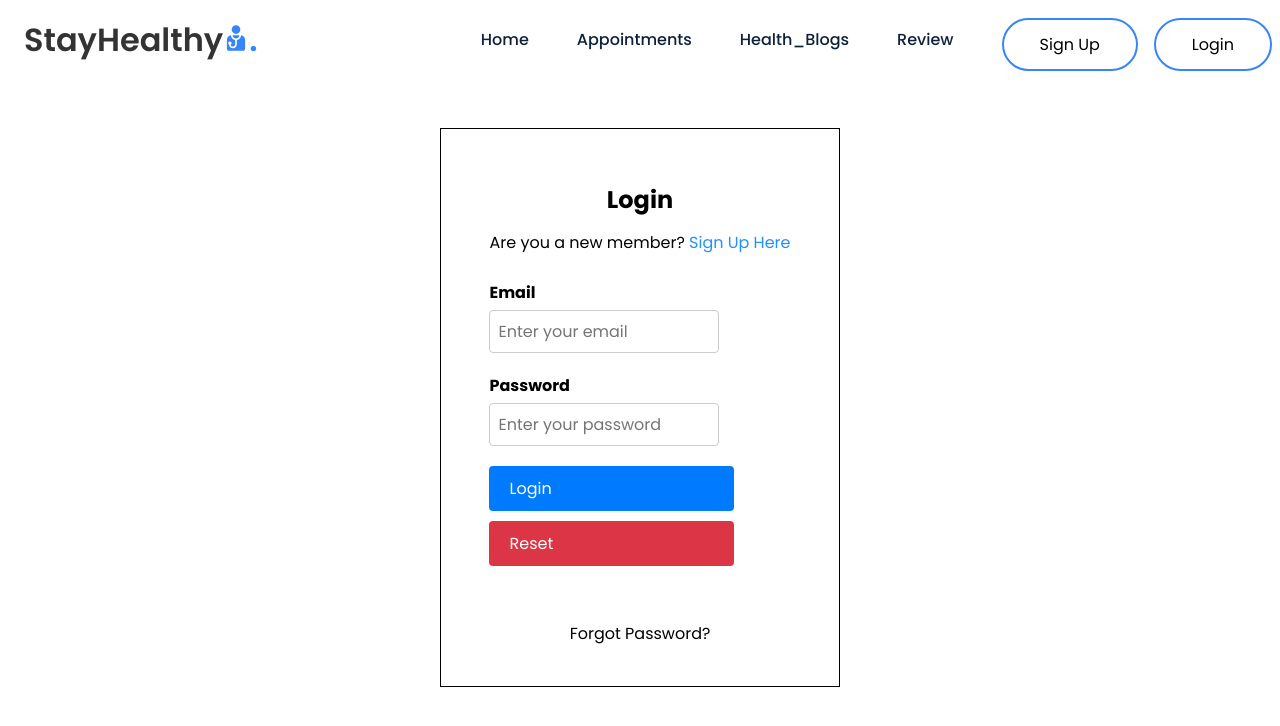
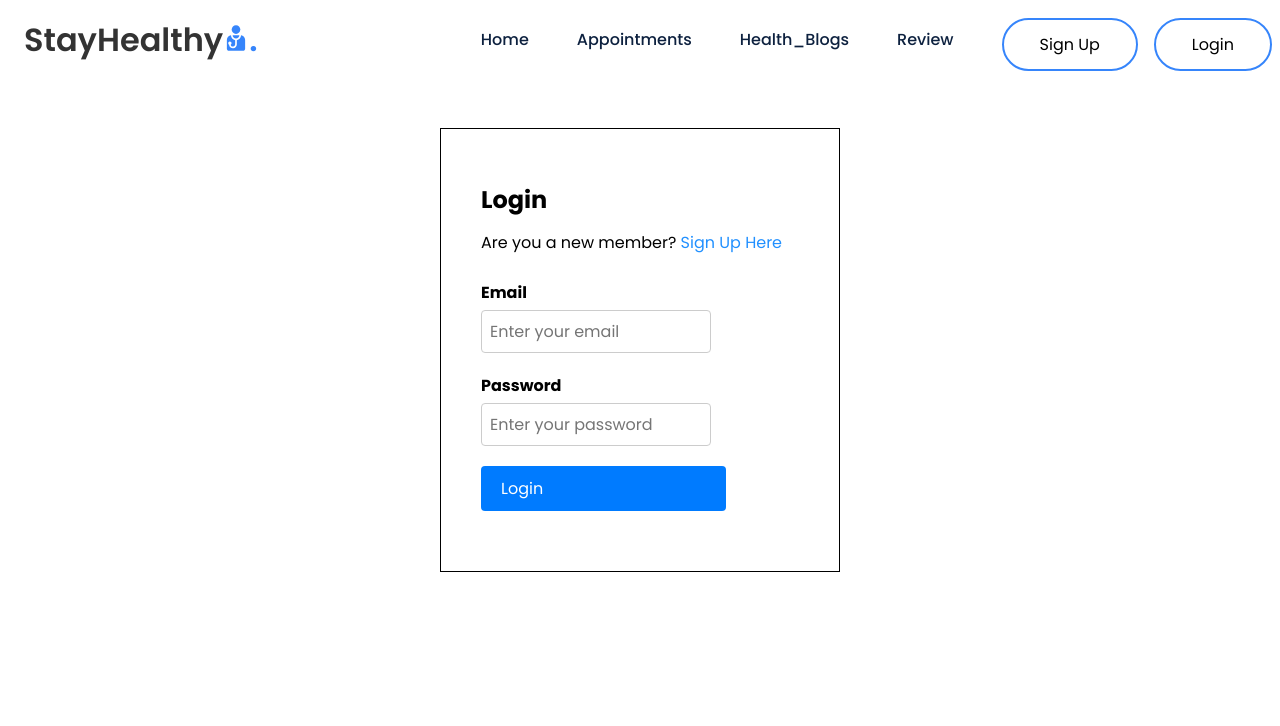
Before and after one commit to ubaidurrahman7/doctor_appoinment_app, a React (Create React App) app: page /login in a window 1280 px wide. Shown: the top 726 px of the page. Built offline with nearby package versions, Linux system fonts and the light colour scheme.

Commit message:
added changes

```diff
--- a/src/components/Login/Login.css
+++ b/src/components/Login/Login.css
@@ -14,6 +14,22 @@
     grid-column: 1 / 4;
     text-align: center;
   }
+  .error-line {
+    height: 2px; /* Adjust the height as needed */
+    background-color: red;
+    position: relative;
+    width: 80%; /* Start with full width */
+    animation: fadeOut 10s linear;
+}
+
+@keyframes fadeOut {
+    0% {
+        width: 80%; /* Start with full width */
+    }
+    80% {
+        width: 0; /* End with no width (disappeared) */
+    }
+}
 
 
   .form-group {
--- a/src/components/Login/Login.js
+++ b/src/components/Login/Login.js
@@ -1,26 +1,120 @@
-import React from 'react'
-import "./Login.css";
-import {Link} from "react-router-dom";
+import React, { useState, useEffect } from 'react';
+import { Link, useNavigate } from 'react-router-dom';
+import { API_URL } from '../../config';
+
 const Login = () => {
+  const [password, setPassword] = useState('');
+  const [email, setEmail] = useState('');
+  const [showError, setShowError] = useState(false);
+  const [errorMessages, setErrorMessages] = useState([]);
+  const [hideErrorTimer, setHideErrorTimer] = useState(null);
+  const navigate = useNavigate();
+
+  useEffect(() => {
+    if (sessionStorage.getItem('auth-token')) {
+      navigate('/');
+    }
+
+    // Clear the timer when the component unmounts
+    return () => {
+      if (hideErrorTimer) {
+        clearTimeout(hideErrorTimer);
+      }
+    };
+  }, [navigate, hideErrorTimer]);
+
+  const login = async (e) => {
+    e.preventDefault();
+
+    const response = await fetch(`${API_URL}/api/auth/login`, {
+      method: 'POST',
+      headers: {
+        'Content-Type': 'application/json',
+      },
+      body: JSON.stringify({
+        email: email,
+        password: password,
+      }),
+    });
+
+    const json = await response.json();
+
+    if (json.authtoken) {
+      sessionStorage.setItem('auth-token', json.authtoken);
+      sessionStorage.setItem('email', email);
+      navigate('/');
+      window.location.reload();
+    } else {
+        if (json.errors) {
+          const errorMessages = json.errors.map((error) => error.msg);
+          setErrorMessages(errorMessages);
+          setShowError(true);
+        } else if (json.error) {
+          setErrorMessages([json.error]);
+          setShowError(true);
+
+          setHideErrorTimer(
+            setTimeout(() => {
+              setShowError(false);
+              setErrorMessages([]);
+            }, 10000)
+          );
+        }
+      }
+  };
+
   return (
+    <div>
       <div className="container">
         <div className="login-grid">
           <div className="login-text">
             <h2>Login</h2>
           </div>
           <div className="login-text">
-        Are you a new member? <span><Link to="/sign_up" style={{color: "#2190FF"}}> Sign Up Here</Link></span>
+            Are you a new member?{' '}
+            <span>
+              <Link to="/signup" style={{ color: '#2190FF' }}>
+                {' '}
+                Sign Up Here
+              </Link>
+            </span>
           </div>
           <br />
           <div className="login-form">
-        <form>
+            <form onSubmit={login}>
               <div className="form-group">
-                    <label for="email">Email</label>
-                    <input type="email" name="email" id="email" className="form-control" placeholder="Enter your email" aria-describedby="helpId" />
+            {showError && (
+              <div className="err" style={{ color: 'red' }}>
+
+                {errorMessages.map((errorMessage, index) => (
+                 <>
+                  <li key={index}>{errorMessage}</li>
+              <div
+                className="error-line"
+                style={{ animationDuration: '10s' }}
+                ></div>
+                </>
+                ))}
+
+            </div>
+            )}
+                <label htmlFor="email">Email</label>
+                <input
+                  value={email}
+                  onChange={(e) => setEmail(e.target.value)}
+                  type="email"
+                  name="email"
+                  id="email"
+                  className="form-control"
+                  placeholder="Enter your email"
+                  aria-describedby="helpId"
+                />
               </div>
               <div className="form-group">
-            <label for="password" >Password</label>
+                <label htmlFor="password">Password</label>
                 <input
+                  value={password}
+                  onChange={(e) => setPassword(e.target.value)}
                   type="password"
                   name="password"
                   id="password"
@@ -29,21 +123,20 @@ const Login = () => {
                   aria-describedby="helpId"
                 />
               </div>
-
-
               <div className="btn-group">
-            <button type="submit" className="btn btn-primary mb-2 mr-1 waves-effect waves-light">Login</button>
-            <button type="reset" className="btn btn-danger mb-2 waves-effect waves-light">Reset</button>
-          </div>
-          <br />
-          <div className="login-text">
-            Forgot Password?
+                <button
+                  type="submit"
+                  className="btn btn-primary mb-2 mr-1 waves-effect waves-light"
+                >
+                  Login
+                </button>
               </div>
             </form>
           </div>
         </div>
       </div>
-  )
-}
+    </div>
+  );
+};
 
-export default Login
+export default Login;
```
Lines whose indentation alone changed are shown as unchanged.
